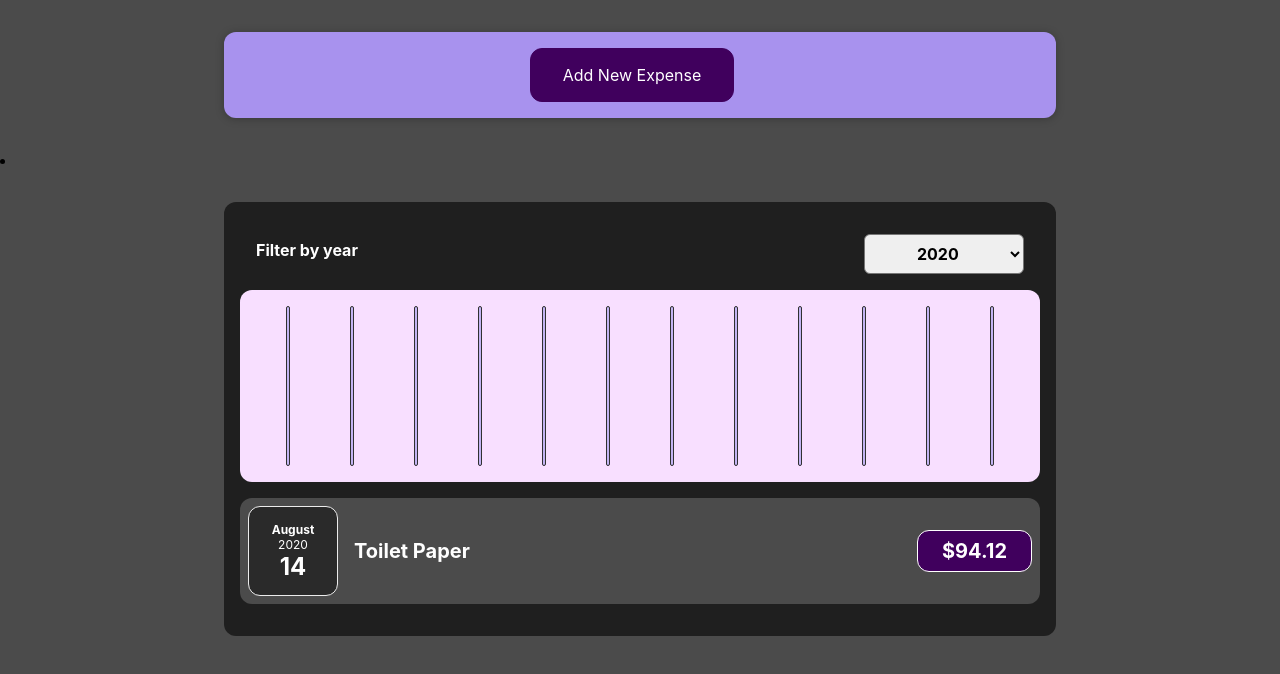
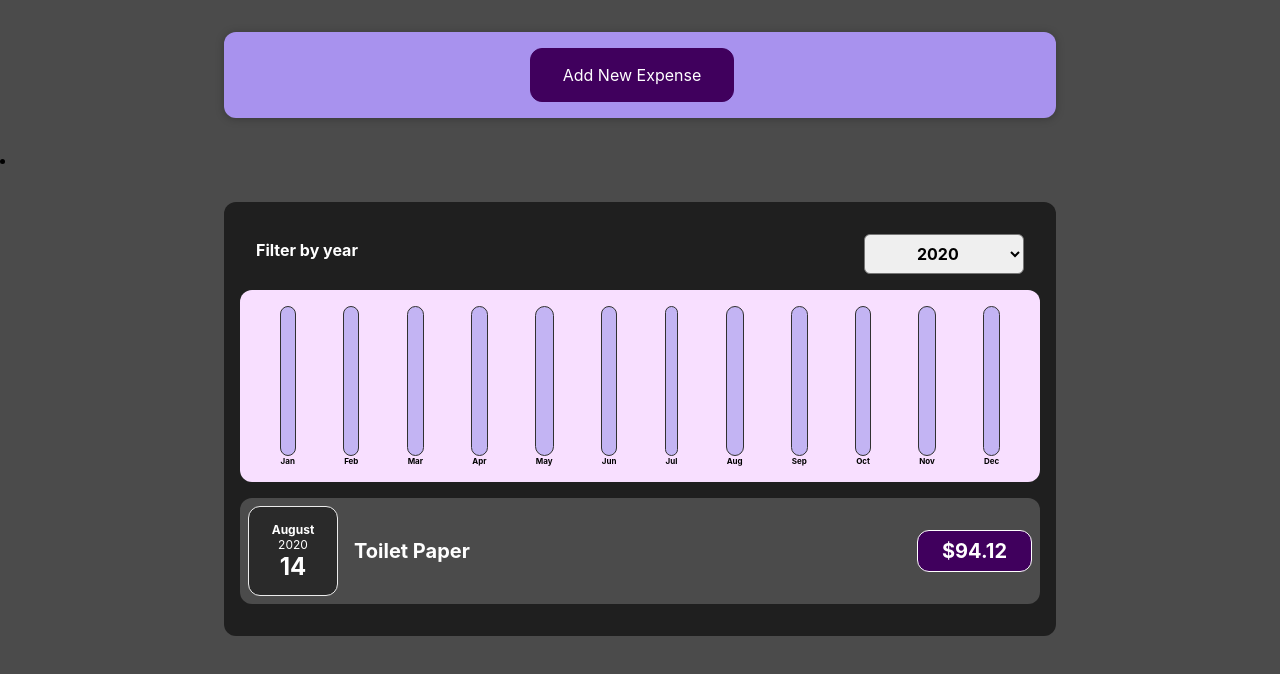
Before and after one commit to eniskastrati/expense-tracker-react, a React (Create React App) app: page / in a window 1280 px wide. Shown: the top 674 px of the page. Built offline with nearby package versions, Linux system fonts and the light colour scheme.

Commit message:
props label parsing fixed

```diff
--- a/src/components/chart/Chart.js
+++ b/src/components/chart/Chart.js
@@ -1,16 +1,23 @@
-import React from 'react'
+import React from "react";
 
-import ChartBar from './ChartBar';
-import './Chart.css'
+import ChartBar from "./ChartBar";
+import "./Chart.css";
 
 function Chart(props) {
-    const dataPointsValues = props.dataPoints.map(dataPoint => dataPoint.value);
-    const totoalMaximun = Math.max(...dataPointsValues);
-    return (
-        <div className='chart'>
-            {props.dataPoints.map(dataPoint => <ChartBar key={dataPoint.label} value={dataPoint.value} maxValue={totoalMaximun} label={dataPoint.lable} />)}
-        </div>
-    )
+  const dataPointsValues = props.dataPoints.map((dataPoint) => dataPoint.value);
+  const totatlMaximum = Math.max(...dataPointsValues);
+  return (
+    <div className="chart">
+      {props.dataPoints.map((dataPoint) => (
+        <ChartBar
+          key={dataPoint.label}
+          value={dataPoint.value}
+          maxValue={totatlMaximum}
+          label={dataPoint.label}
+        />
+      ))}
+    </div>
+  );
 }
 
-export default Chart
+export default Chart;
--- a/src/components/chart/ChartBar.js
+++ b/src/components/chart/ChartBar.js
@@ -1,22 +1,24 @@
-import React from 'react'
+import React from "react";
 
-import './ChartBar.css';
+import "./ChartBar.css";
 
 function ChartBar(props) {
-    let barFillHeight = '0%';
+  let barFillHeight = "0%";
 
-    if (props.max > 0) {
-        barFillHeight = Math.round((props.value / props.maxValue) * 100) + '%';
-    }
+  if (props.maxValue > 0) {
+    barFillHeight = Math.round((props.value / props.maxValue) * 100) + "%";
+  }
 
-    return (
-        <div className='chart-bar'>
-            <div className='chart-bar__inner'>
-                <div className='chart-bar__fill' style={{ height: barFillHeight }}>{ }</div>
-            </div>
-            <div className='chart-bar__label'>{props.label}</div>
+  return (
+    <div className="chart-bar">
+      <div className="chart-bar__inner">
+        <div className="chart-bar__fill" style={{ height: barFillHeight }}>
+          {}
         </div>
-    )
+      </div>
+      <div className="chart-bar__label">{props.label}</div>
+    </div>
+  );
 }
 
-export default ChartBar
+export default ChartBar;
```
